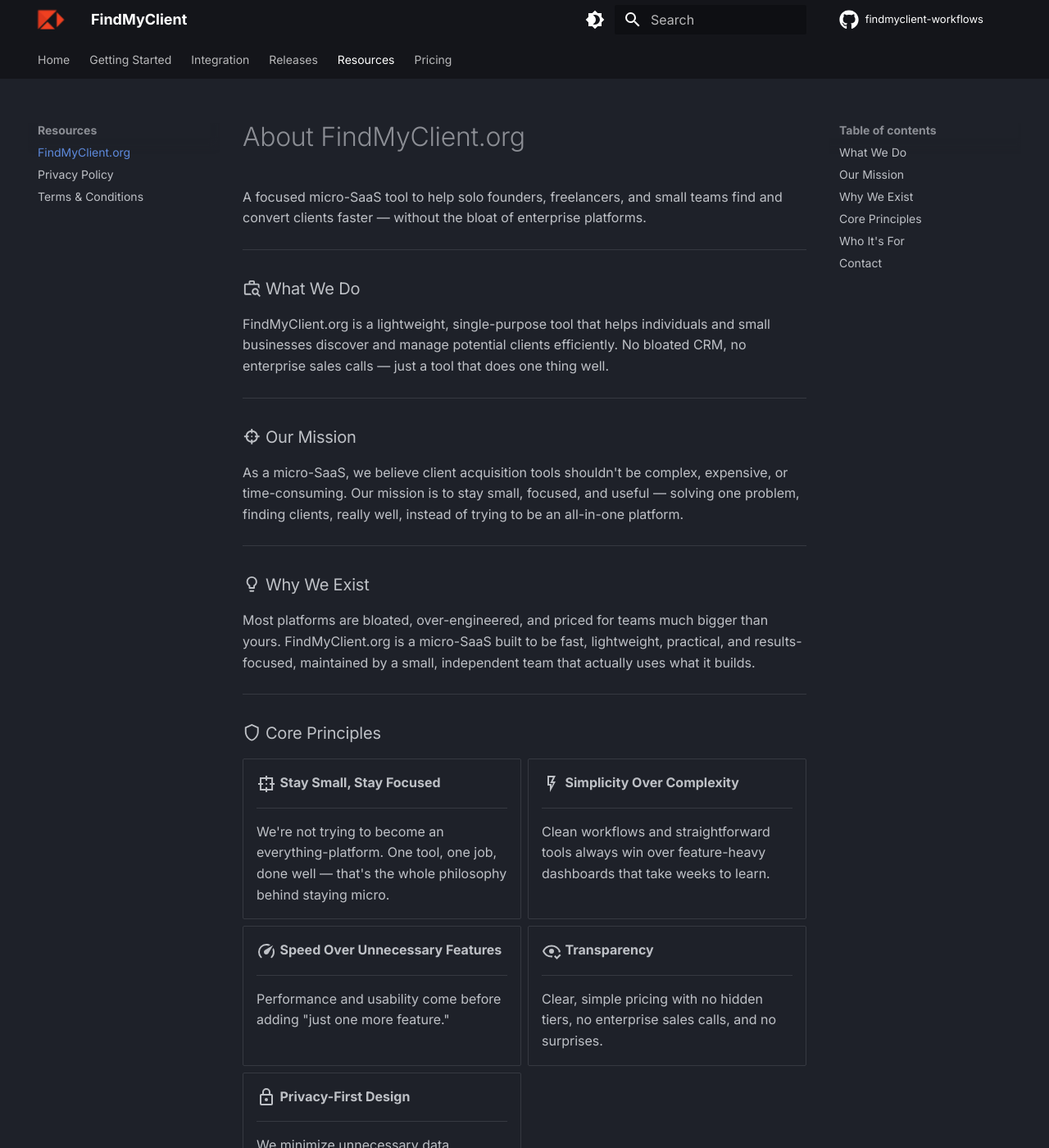
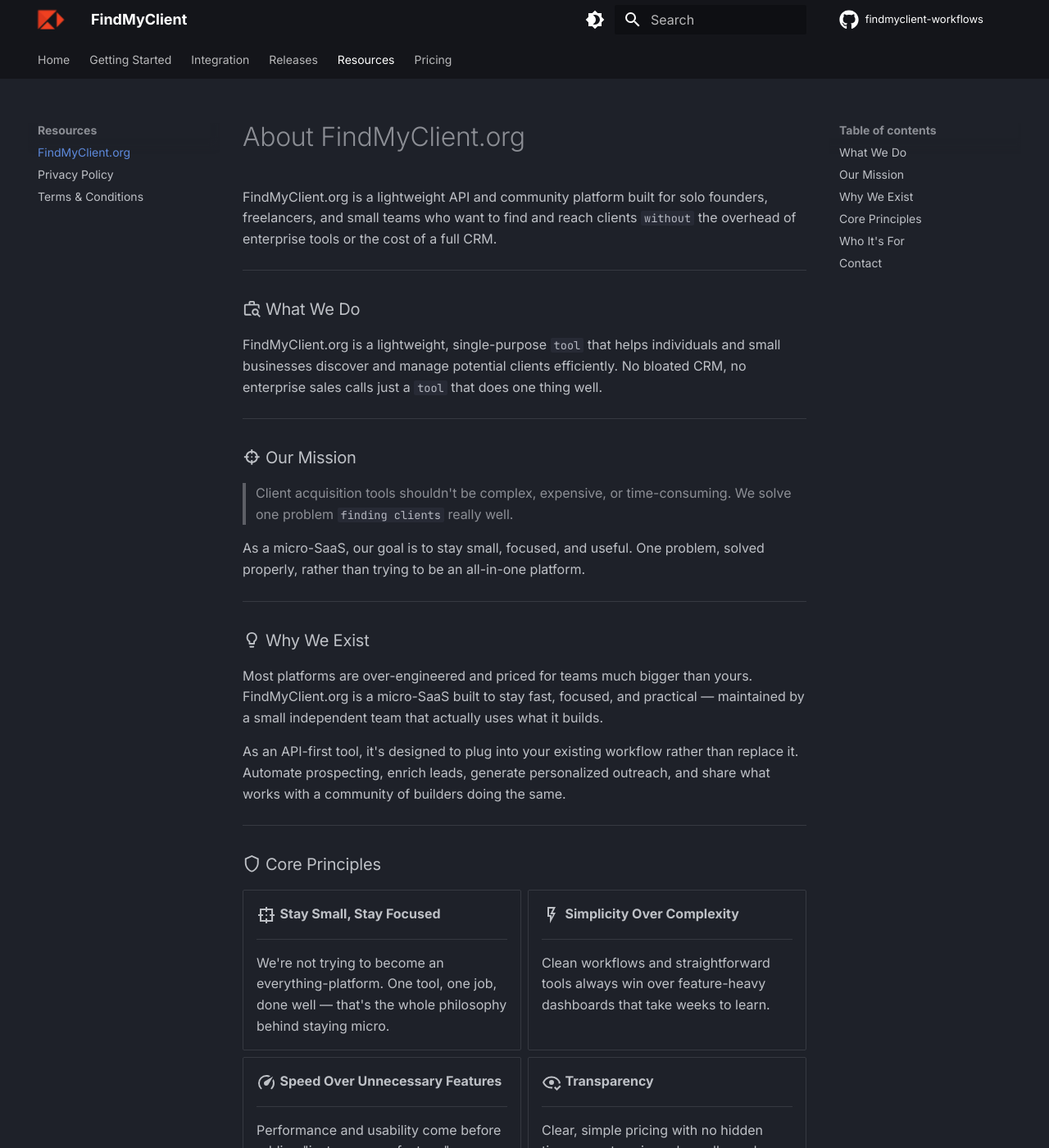
Before and after one commit to Rottie420/findmyclient-api-docs, an MkDocs documentation site: the page built from docs/about.md, in a window 1280 px wide and 1400 px high. Shown: the whole window at 82% size. Built offline with MkDocs 1.6.1 and Material for MkDocs 9.7.7, drawn with Linux system fonts in a browser that asks for light colours; comment, search, counter and statistics services are not loaded.

```diff
--- a/docs/about.md
+++ b/docs/about.md
@@ -1,24 +1,28 @@
 # About FindMyClient.org
 
-A focused micro-SaaS tool to help solo founders, freelancers, and small teams find and convert clients faster — without the bloat of enterprise platforms.
+FindMyClient.org is a lightweight API and community platform built for solo founders, freelancers, and small teams who want to find and reach clients `without` the overhead of enterprise tools or the cost of a full CRM.
 
 ---
 
 ### :material-briefcase-search-outline: What We Do
 
-FindMyClient.org is a lightweight, single-purpose tool that helps individuals and small businesses discover and manage potential clients efficiently. No bloated CRM, no enterprise sales calls — just a tool that does one thing well.
+FindMyClient.org is a lightweight, single-purpose `tool` that helps individuals and small businesses discover and manage potential clients efficiently. No bloated CRM, no enterprise sales calls just a `tool` that does one thing well.
 
 ---
 
 ### :material-target: Our Mission
 
-As a micro-SaaS, we believe client acquisition tools shouldn't be complex, expensive, or time-consuming. Our mission is to stay small, focused, and useful — solving one problem, finding clients, really well, instead of trying to be an all-in-one platform.
+> Client acquisition tools shouldn't be complex, expensive, or time-consuming. We solve one problem `finding clients` really well.
+
+As a micro-SaaS, our goal is to stay small, focused, and useful. One problem, solved properly, rather than trying to be an all-in-one platform.
 
 ---
 
 ### :material-lightbulb-outline: Why We Exist
 
-Most platforms are bloated, over-engineered, and priced for teams much bigger than yours. FindMyClient.org is a micro-SaaS built to be fast, lightweight, practical, and results-focused, maintained by a small, independent team that actually uses what it builds.
+Most platforms are over-engineered and priced for teams much bigger than yours. FindMyClient.org is a micro-SaaS built to stay fast, focused, and practical — maintained by a small independent team that actually uses what it builds.
+
+As an API-first tool, it's designed to plug into your existing workflow rather than replace it. Automate prospecting, enrich leads, generate personalized outreach, and share what works with a community of builders doing the same.
 
 ---
 
```
Also changed, not shown: site/about/index.html, site/search/search_index.json.
